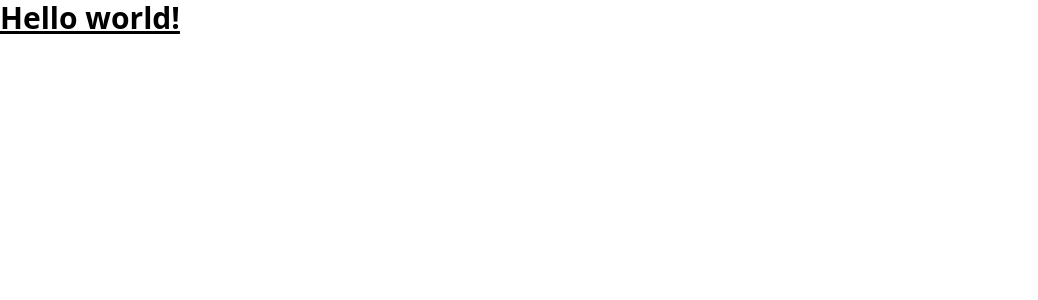
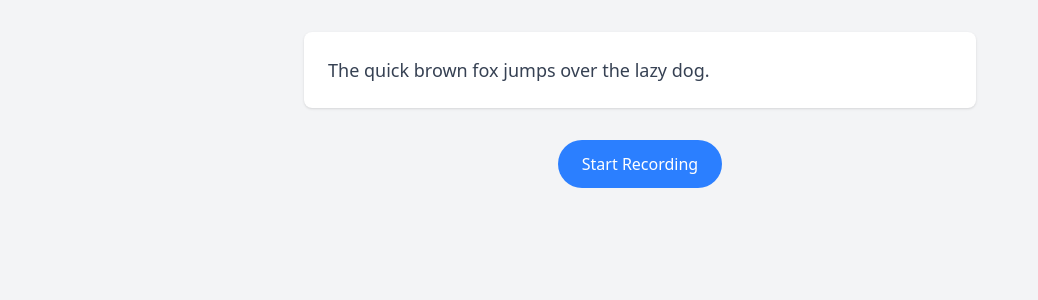
Before and after one commit to dheeraj-120501/talkyy, a React (Vite) app: page / in a window 1280 px wide. Shown: the top 300 px of the page, without its empty margins (0-1038 px from the left). Built offline with nearby package versions, Linux system fonts and the light colour scheme.

Commit message:
Add template for audio recording

```diff
--- a/src/App.tsx
+++ b/src/App.tsx
@@ -1,5 +1,35 @@
+import { useAudioRecorder } from "./hooks/useAudioRecorder";
+import { RecordingsList } from "./components/RecordingsList";
+
 function App() {
-  return <h1 className="text-3xl font-bold underline">Hello world!</h1>;
+  const { isRecording, recordings, startRecording, stopRecording } =
+    useAudioRecorder();
+  const sampleText = "The quick brown fox jumps over the lazy dog.";
+
+  return (
+    <div className="min-h-screen bg-gray-100 p-8">
+      <div className="max-w-2xl mx-auto space-y-8">
+        <div className="bg-white p-6 rounded-lg shadow-sm">
+          <p className="text-lg text-gray-700">{sampleText}</p>
+        </div>
+
+        <div className="flex flex-col items-center gap-4">
+          <button
+            onClick={isRecording ? stopRecording : startRecording}
+            className={`px-6 py-3 rounded-full font-medium text-white transition-colors hover:cursor-pointer ${
+              isRecording
+                ? "bg-red-500 hover:bg-red-600"
+                : "bg-blue-500 hover:bg-blue-600"
+            }`}
+          >
+            {isRecording ? "Stop Recording" : "Start Recording"}
+          </button>
+
+          <RecordingsList recordings={recordings} />
+        </div>
+      </div>
+    </div>
+  );
 }
 
 export default App;
--- /dev/null
+++ b/src/components/RecordingItem.tsx
@@ -0,0 +1,30 @@
+import type { Recording } from "../types/recording";
+
+interface RecordingItemProps {
+  recording: Recording;
+}
+
+export const RecordingItem = ({ recording }: RecordingItemProps) => {
+  const playRecording = () => {
+    const audio = new Audio(URL.createObjectURL(recording.blob));
+    audio.play();
+  };
+
+  return (
+    <div className="bg-white p-4 rounded-lg shadow-sm flex items-center justify-between">
+      <span className="text-sm text-gray-600">
+        {recording.timestamp.toLocaleString()}
+        {" - "}
+        {(recording.blob.size / 1024).toFixed(2)} KB
+      </span>
+      <div className="flex gap-2">
+        <button
+          onClick={playRecording}
+          className="px-3 py-1 text-sm bg-green-500 text-white rounded hover:bg-green-600"
+        >
+          Play
+        </button>
+      </div>
+    </div>
+  );
+};
--- /dev/null
+++ b/src/components/RecordingsList.tsx
@@ -0,0 +1,26 @@
+import type { Recording } from "../types/recording";
+import { RecordingItem } from "./RecordingItem";
+
+interface RecordingsListProps {
+  recordings: Recording[];
+}
+
+export const RecordingsList = ({ recordings }: RecordingsListProps) => {
+  if (recordings.length === 0) return null;
+
+  return (
+    <div className="w-full">
+      <h2 className="text-lg font-semibold mb-3 text-gray-700">
+        Your Recordings
+      </h2>
+      <div className="space-y-3">
+        {recordings.map((recording) => (
+          <RecordingItem
+            key={recording.timestamp.getTime()}
+            recording={recording}
+          />
+        ))}
+      </div>
+    </div>
+  );
+};
--- /dev/null
+++ b/src/hooks/useAudioRecorder.ts
@@ -0,0 +1,57 @@
+import { useState, useRef } from "react";
+import type { Recording } from "../types/recording";
+
+export const useAudioRecorder = () => {
+  const [isRecording, setIsRecording] = useState(false);
+  const [recordings, setRecordings] = useState<Recording[]>([]);
+  const mediaRecorderRef = useRef<MediaRecorder | null>(null);
+
+  const startRecording = async () => {
+    try {
+      const stream = await navigator.mediaDevices.getUserMedia({ audio: true });
+      const recorder = new MediaRecorder(stream);
+
+      const chunks: BlobPart[] = [];
+      recorder.ondataavailable = (event) => {
+        if (event.data.size > 0) {
+          chunks.push(event.data);
+        }
+      };
+
+      recorder.onstop = () => {
+        stream.getTracks().forEach((track) => track.stop());
+
+        const blob = new Blob(chunks, { type: "audio/webm" });
+        const newRecording: Recording = {
+          blob,
+          timestamp: new Date(),
+        };
+        setRecordings((prev) => [...prev, newRecording]);
+        mediaRecorderRef.current = null;
+      };
+
+      mediaRecorderRef.current = recorder;
+      recorder.start();
+      setIsRecording(true);
+    } catch (error) {
+      console.error("Error accessing microphone:", error);
+      setIsRecording(false);
+      mediaRecorderRef.current = null;
+    }
+  };
+
+  const stopRecording = () => {
+    const recorder = mediaRecorderRef.current;
+    if (recorder && recorder.state === "recording") {
+      recorder.stop();
+      setIsRecording(false);
+    }
+  };
+
+  return {
+    isRecording,
+    recordings,
+    startRecording,
+    stopRecording,
+  };
+};
--- /dev/null
+++ b/src/types/recording.ts
@@ -0,0 +1,4 @@
+export interface Recording {
+  blob: Blob;
+  timestamp: Date;
+}
```
